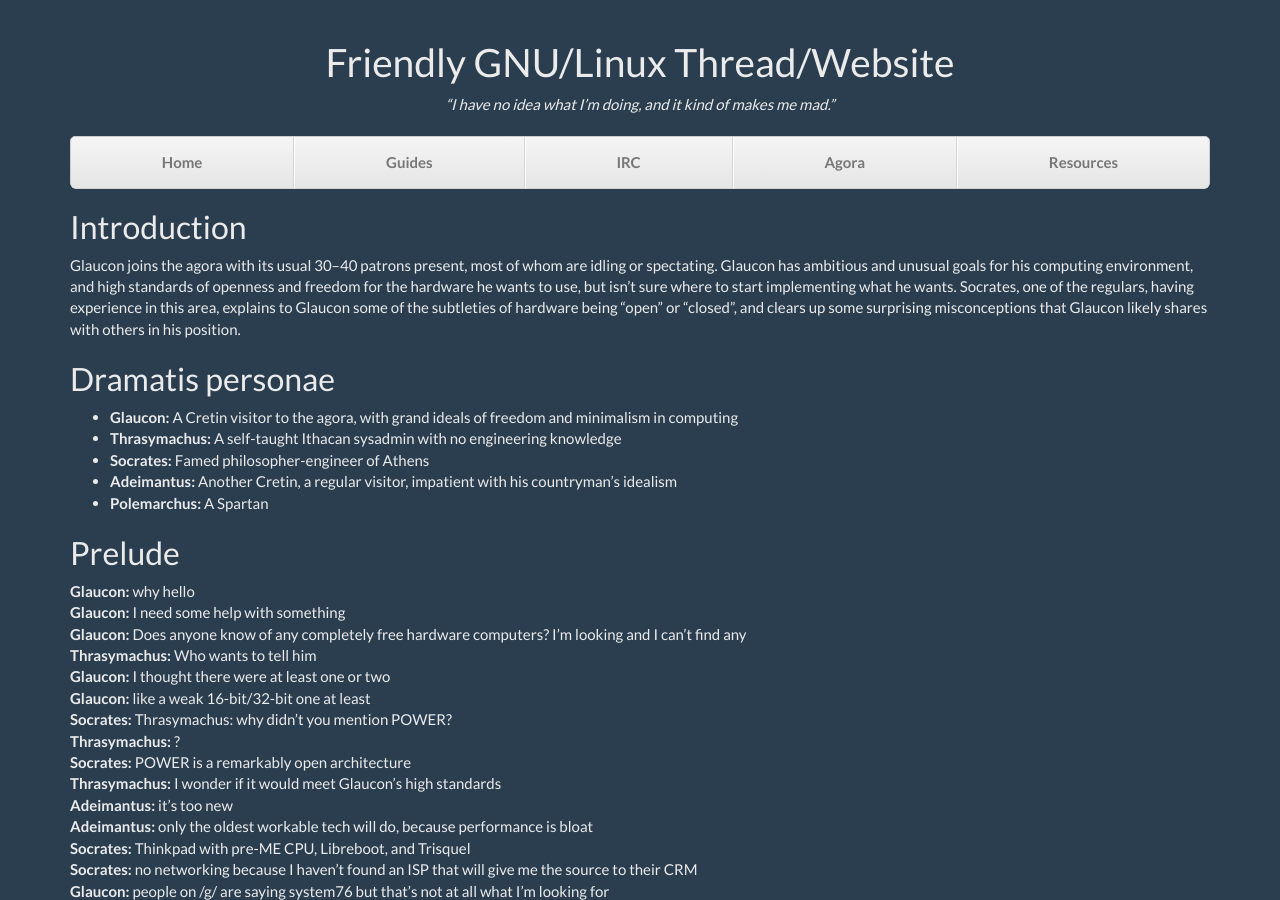
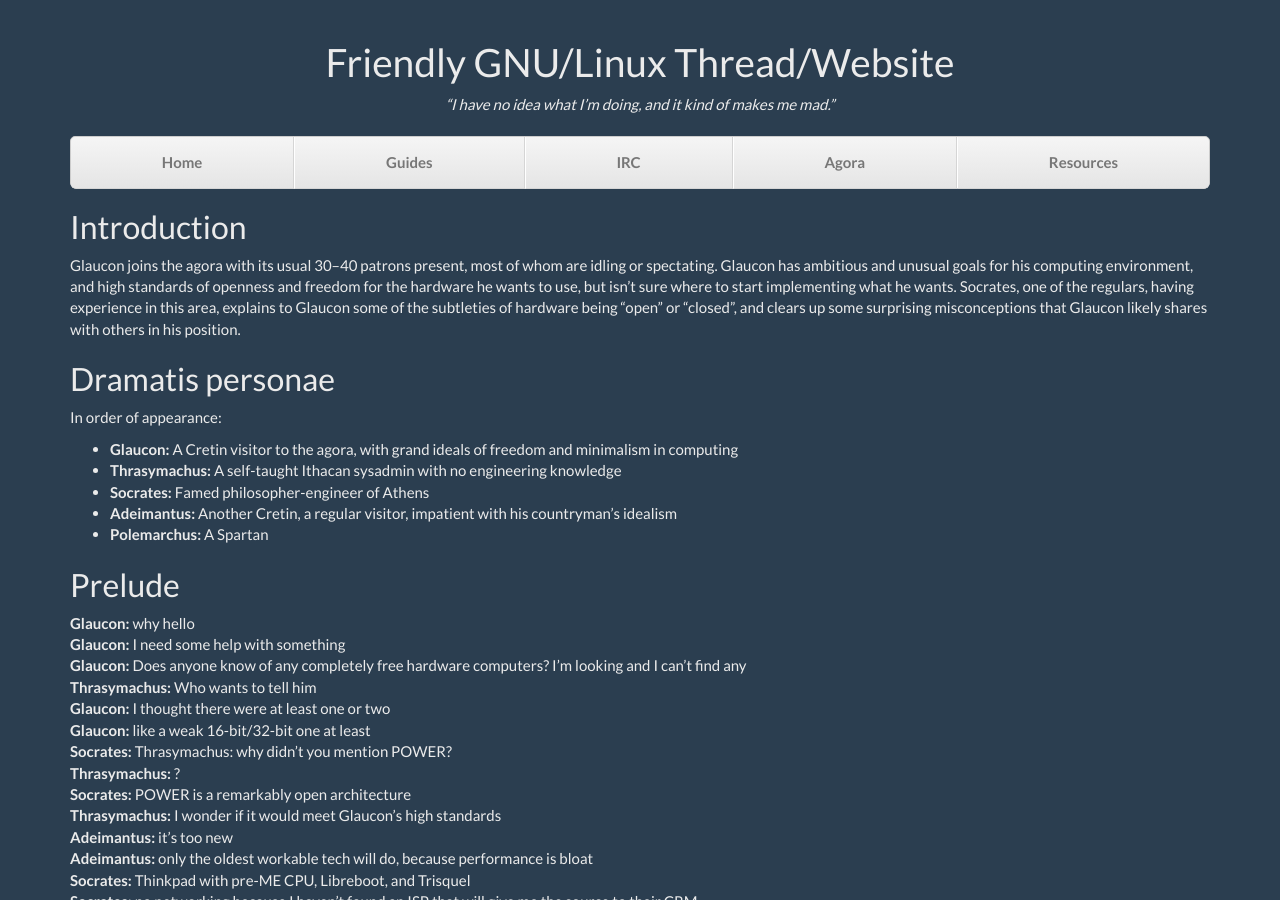
Before and after one commit to scriptkitties/fglt, a Jekyll site: the page built from agora/dialogues/book-01-the-tragedy-of-open-hardware.md, in a window 1280 px wide and 900 px high. Built offline with Jekyll 4.4.1, drawn with Linux system fonts in a browser that asks for light colours.

Commit message:
Mention order of Dramatis Personae

```diff
--- a/agora/dialogues/book-01-the-tragedy-of-open-hardware.md
+++ b/agora/dialogues/book-01-the-tragedy-of-open-hardware.md
@@ -11,6 +11,8 @@ Glaucon joins the agora with its usual 30--40 patrons present, most of whom are
 
 Dramatis personae
 -----------------
+
+In order of appearance:
 
 * **Glaucon:** A Cretin visitor to the agora, with grand ideals of freedom and minimalism in computing
 * **Thrasymachus:** A self-taught Ithacan sysadmin with no engineering knowledge
```
